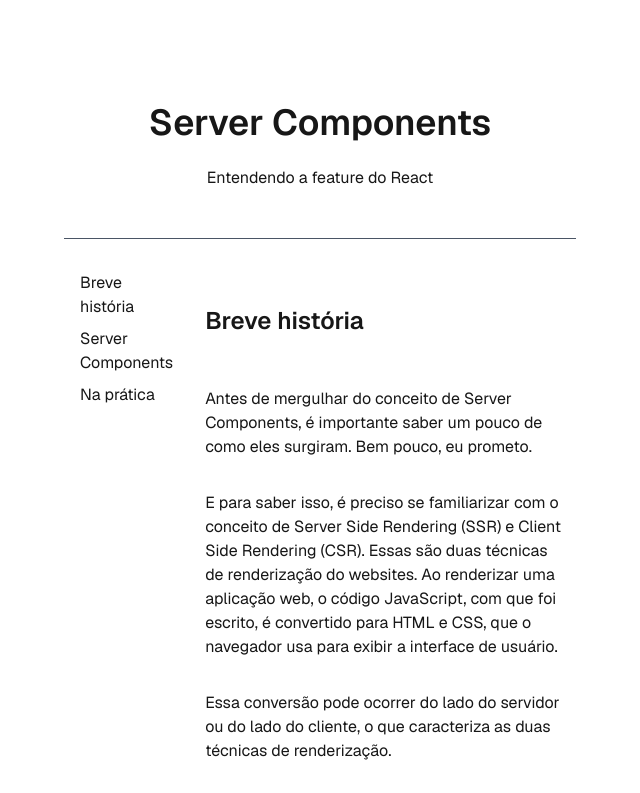
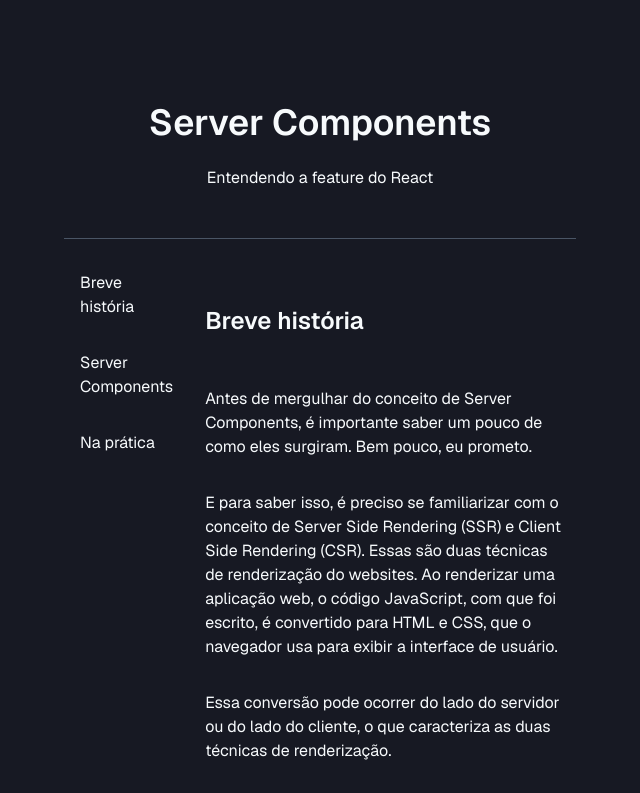
Before and after one commit to lipe-pepe/nextjs-server-components, a Next.js app: page / in a window 1280 px wide. Shown: the top 793 px of the page, without its empty margins (320-960 px from the left). Built offline with nearby package versions, Linux system fonts and the light colour scheme.

Commit message:
feat: :lipstick: adjusted color scheme

```diff
--- a/src/app/globals.css
+++ b/src/app/globals.css
@@ -1,8 +1,9 @@
 @import "tailwindcss";
 
 :root {
-  --background: #ffffff;
-  --foreground: #171717;
+  --background: #171923;
+  --foreground: #f7fafc;
+  --text: #f7fafc;
 }
 
 @theme inline {
@@ -12,11 +13,9 @@
   --font-mono: var(--font-geist-mono);
 }
 
-@media (prefers-color-scheme: dark) {
-  :root {
-    --background: #0a0a0a;
-    --foreground: #ededed;
-  }
+@theme {
+  --color-blue: #63b3ed;
+  --color-red: #fc8181;
 }
 
 body {
@@ -47,3 +46,7 @@
   padding-top: 1em;
   padding-bottom: 1em;
 }
+
+section {
+  margin-bottom: 4rem;
+}
--- a/src/app/layout.tsx
+++ b/src/app/layout.tsx
@@ -30,7 +30,7 @@
       >
         <div className="flex flex-col min-h-screen">
           {/* Main content */}
-          <main className="flex-grow mx-6 sm:mx-16 md:mx-32 lg:mx-64 xl:mx-96 mt-16">
+          <main className="flex-grow bg-mint mx-6 sm:mx-16 md:mx-32 lg:mx-64 xl:mx-96 mt-16">
             {children}
           </main>
 
--- a/src/app/page.tsx
+++ b/src/app/page.tsx
@@ -14,19 +14,19 @@
       <div className="container mx-auto px-4 py-8 flex flex-col lg:flex-row gap-8">
         {/* Index sidebar */}
         <nav className="hidden lg:block w-1/4 sticky top-16 self-start">
-          <ul className="space-y-2">
+          <ul className="space-y-8">
             <li>
-              <a href="#history" className="hover:text-blue-500">
+              <a href="#history" className="hover:text-blue">
                 Breve história
               </a>
             </li>
             <li>
-              <a href="server-components" className="hover:text-blue-500">
+              <a href="#server-components" className="hover:text-blue">
                 Server Components
               </a>
             </li>
             <li>
-              <a href="#pratical" className="hover:text-blue-500">
+              <a href="#pratical" className="hover:text-blue">
                 Na prática
               </a>
             </li>
@@ -148,12 +148,11 @@
               Ah, e se você tentar usar alguma interatividade num Server
               Component, o Next.js vai te mostrar um erro tipo esse aqui:
             </p>
-            <div className="p-4 text-red-700 border-red-700 rounded-lg border-2">
+            <div className="p-4 text-red border-red rounded-lg border-2">
               You&apos;re importing a component that needs `useEffect`. This
               React hook only works in a client component. To fix, mark the file
               (or its parent) with the `&quot;use client&quot;` directive.
             </div>
-            {/* BOTAR IMAGEM */}
             <p>
               Bem auto-explicativo, né? Só colocar &quot;use client&quot; no
               topo do arquivo, e voi lá.
@@ -167,38 +166,41 @@
             {/* MUITO MAIS CONTEÚDO, PEGAR REFERENCIAS DA PARTE RENDERING DO SITE DO NEXT */}
           </section>
           <Divider />
+          <section id="pratical">
             <h2>Na prática</h2>
             <p>
-            Veja agora um exemplo de uso de Server Components. Abaixo, há botões
-            para páginas iguais. Todas mostram uma imagem aleatória buscada de
-            uma API. No entanto, uma foi feita com Server Component, outra foi
-            feita 100% com Client Components e a última foi feita utilizando
-            ambos.
+              Veja agora um exemplo de uso de Server Components. Abaixo, há
+              botões para páginas iguais. Todas mostram uma imagem aleatória
+              buscada de uma API. No entanto, uma foi feita com Server
+              Component, outra foi feita 100% com Client Components e a última
+              foi feita utilizando ambos.
             </p>
 
             <div className="flex flex-row gap-8">
               <Link href={"/random-image-generator/server"}>
-              <div className="p-4 bg-blue-500 font-bold">Server Component</div>
+                <div className="p-4 bg-blue font-bold">Server Component</div>
               </Link>
 
               <Link href={"/random-image-generator/client"}>
-              <div className="p-4 bg-blue-500 font-bold">Client Component</div>
+                <div className="p-4 bg-blue font-bold">Client Component</div>
               </Link>
 
               <Link href={"/random-image-generator/mixed"}>
-              <div className="p-4 bg-blue-500 font-bold">Ambos</div>
+                <div className="p-4 bg-blue font-bold">Ambos</div>
               </Link>
             </div>
 
             <Expandable title="Atenção!">
               <p>
-              No Server Component podemos fazer tudo que um backend faria direto
-              no corpo do componente, como chamadas a APIs e queries para bancos
-              de dados. Mas isso deve ser feito com cuidado, pois pode
-              prejudicar a escalabilidade e não segue o princípio da Separação
-              de Responsabilidades, importante no desenvolvimento de software.
+                No Server Component podemos fazer tudo que um backend faria
+                direto no corpo do componente, como chamadas a APIs e queries
+                para bancos de dados. Mas isso deve ser feito com cuidado, pois
+                pode prejudicar a escalabilidade e não segue o princípio da
+                Separação de Responsabilidades, importante no desenvolvimento de
+                software.
               </p>
             </Expandable>
+          </section>
         </main>
       </div>
     </div>
--- a/src/app/random-image-generator/client/page.tsx
+++ b/src/app/random-image-generator/client/page.tsx
@@ -30,7 +30,7 @@
         />
       )}
       <button
-        className="mt-4 p-4 cursor-pointer bg-blue-500 rounded-lg text-white font-bold"
+        className="mt-4 p-4 cursor-pointer bg-blue rounded-lg text-white font-bold"
         onClick={handleNewImage}
       >
         Gerar nova imagem
--- a/src/components/expandable.tsx
+++ b/src/components/expandable.tsx
@@ -21,7 +21,7 @@
   return (
     <div className="border rounded-md shadow-sm overflow-hidden my-4">
       <button
-        className="w-full text-left px-4 py-3 font-semibold transition hover:text-blue-500 cursor-pointer"
+        className="w-full text-left px-4 py-3 font-semibold transition hover:text-blue cursor-pointer"
         onClick={() => setIsOpen(!isOpen)}
       >
         <div className="flex flex-row gap-2 items-center">
--- a/src/components/imageGenerator.tsx
+++ b/src/components/imageGenerator.tsx
@@ -28,7 +28,7 @@
       />
 
       <button
-        className="mt-4 p-4 cursor-pointer bg-blue-500 rounded-lg text-white font-bold"
+        className="mt-4 p-4 cursor-pointer bg-blue rounded-lg text-white font-bold"
         onClick={handleNewImage}
       >
         {loading ? "Carregando..." : "Gerar nova imagem"}
```
Lines whose indentation alone changed are shown as unchanged.
